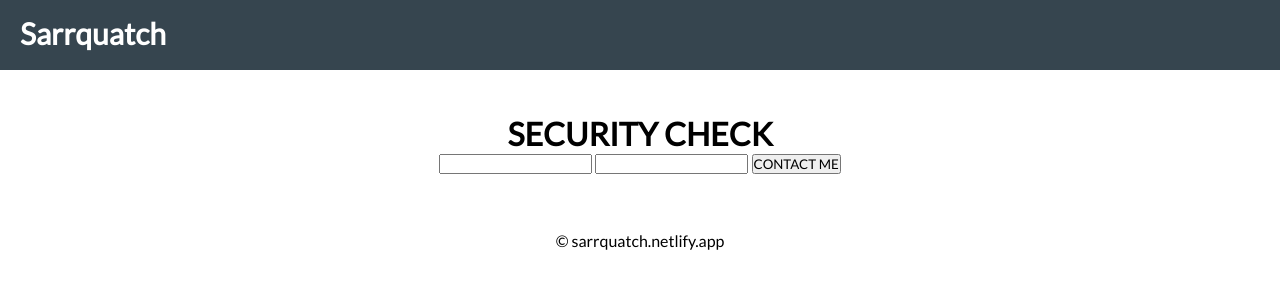
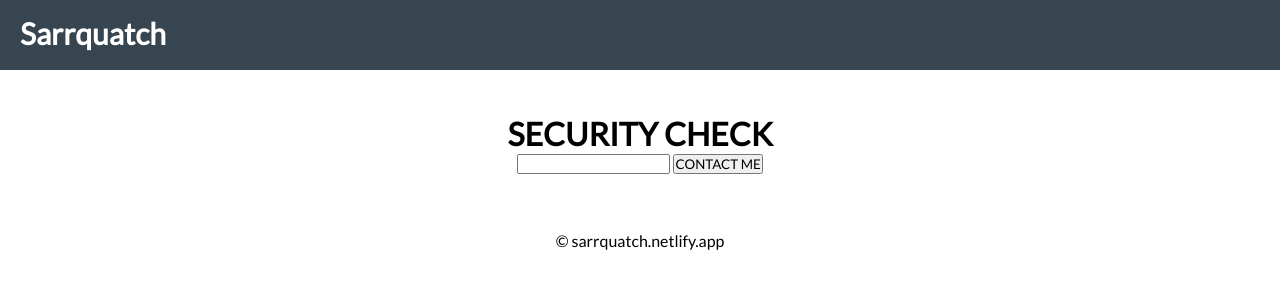
Before and after one commit to maxsspot/sarrquatch, a plain HTML site: page security-check.html in a window 1280 px wide. Drawn offline with Linux system fonts and the light colour scheme.

Commit message:
Update security-check.html

```diff
--- a/security-check.html
+++ b/security-check.html
@@ -18,8 +18,8 @@
         <br>
         <div id = "body">
             <h1>SECURITY CHECK</h1>
-            <form name = "Security Check" netlify data-netlify-recaptcha="true">
-		    <input netlify-honeypot="email" />
+            <form name = "Security Check" netlify data-netlify-recaptcha="true" netlify-honeypot="email">
+
 		    <input name="email" />
               <button onclick = "window.location.href = 'mailto:sarrquatch@gmail.com'">CONTACT ME</button>
             </form>
```
